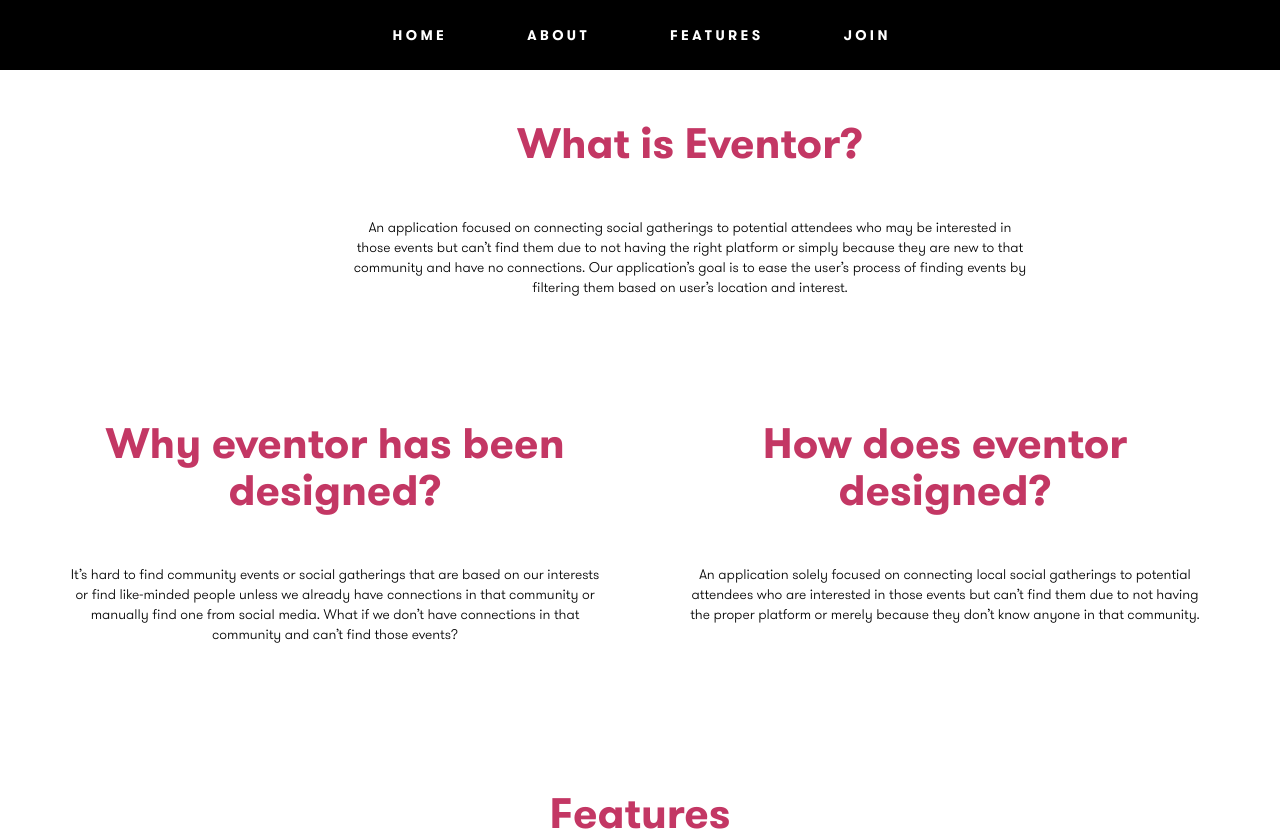
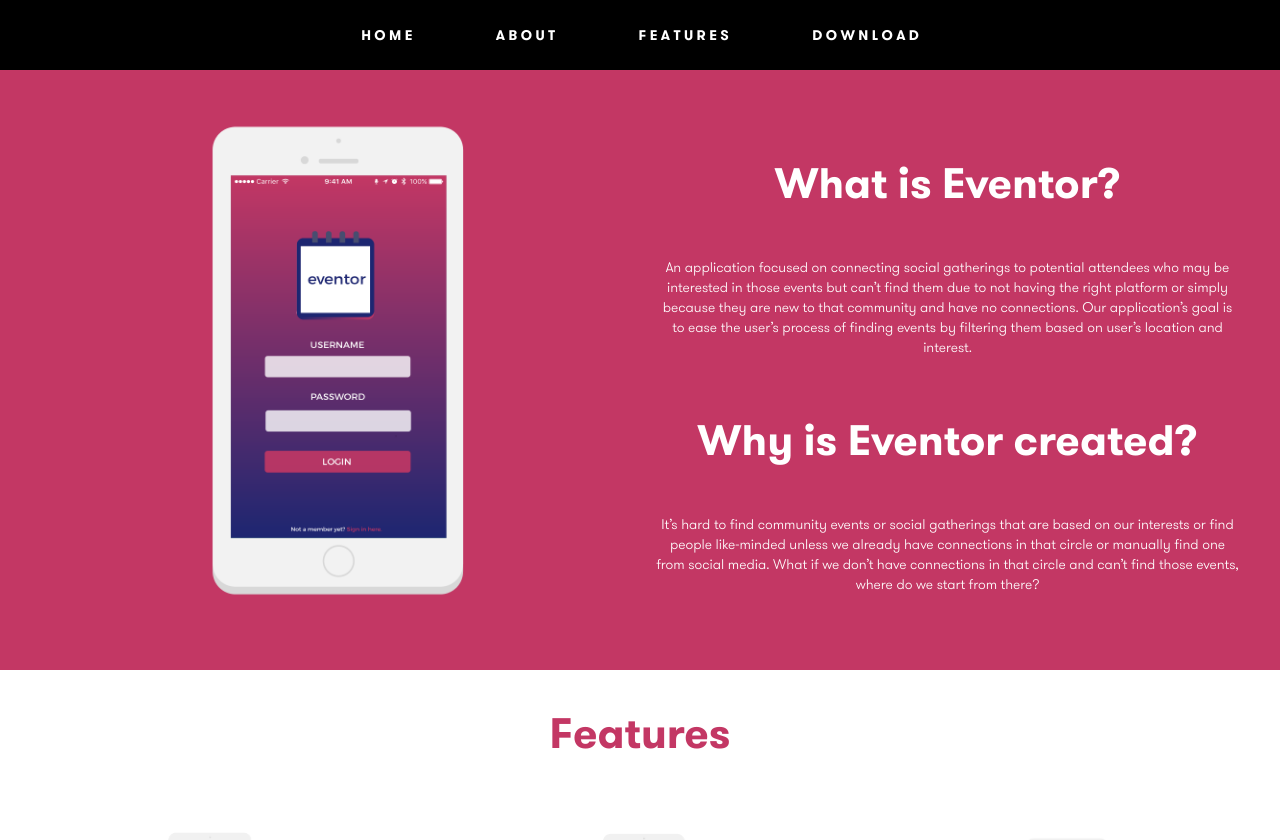
Before and after one commit to deco3500-2017/eventor, a plain HTML site: page promotional-website/index.html in a window 1280 px wide. Shown: the top 840 px of the page. Drawn offline with Linux system fonts and the light colour scheme.

Commit message:
Update on website.

```diff
--- a/promotional-website/index.html
+++ b/promotional-website/index.html
@@ -12,41 +12,45 @@
 				<li class="linavbar"><a class = "navbarlink" href = "index.html">H O M E</a></li>
 				<li class="linavbar"><a class = "navbarlink" href = "index.html#aboutdiv">A B O U T</a></li>
 				<li class="linavbar"><a class = "navbarlink" href = "index.html#featuresdiv">F E A T U R E S</a></li>
-				<li id = "liright" class="linavbar"><a class = "navbarlink" href = "joinnow.html">J O I N</a></li>
+				<li id = "liright" class="linavbar"><a class = "navbarlink" href = "index.html#purchasediv">D O W N L O A D</a></li>
 			</ul>
 		</div>
 
-		<div id = "aboutdiv">
-            <div id="about0">
-                    <h2 class = "title"> What is Eventor? </h2><br><br>
+        <div id = "aboutdiv">
+            <div id = "what">
+               <div class = "row">
+                <div class = "col-sm-6">
+                    <img class = "aboutimgs" src = "assets/abouteventor.png">
+                </div>
+                <div class = "col-sm-6">
+                    <div class = "row">
+                        <div class = "col-sm-12">
+                            <h2 class = "abouttitle"> What is Eventor? </h2><br><br>
                     <center>
-                        An application focused on connecting social gatherings to potential attendees who may be
-                        interested in those events but can’t find them due to not having the right platform or simply
+                        <p class = "desc">An application focused on connecting social gatherings to potential attendees who may be interested in those events but can’t find them due to not having the right platform or simply
                         because they are new to that community and have no connections. Our application’s goal is to
                         ease the user’s process of finding events by filtering them based on user’s location and interest.
-                    </center>
+                    </p></center>
+                        </div>
+
+                    </div>
+
+                    <div class = "row">
+                        <div class = "col-sm-12">
+                          <h2 class = "abouttitle"> Why is Eventor created? </h2><br><br>
+                    <center>
+                        <p class = "desc">It’s hard to find community events or social gatherings that are based on our interests or find people like-minded unless we already have connections in that circle or manually
+                        find one from social media. What if we don’t have connections in that circle and can’t find
+                        those events, where do we start from there?
+                        </p>
+                        </center>
+                        </div>
+                    </div>
+
+                </div>
+               </div>
             </div>
-            <div id = "about1">
-                    <h2 class = "title"> Why eventor has been designed? </h2><br><br>
-                    <center>
-                        It’s hard to find community events or social gatherings that are based on our interests
-                        or find like-minded people unless we already have connections in that community
-                        or manually find one from social media. What if we don’t have connections in that
-                        community and can’t find those events?
-                    </center>
-            </div>
-
-		<div id = "about2">
-                    <h2 class = "title"> How does eventor designed? </h2><br><br>
-                    <center>
-                        An application solely focused on connecting local social gatherings to potential
-                        attendees who are interested in those events but can’t find them due to not having
-                        the proper platform or merely because they don’t know anyone in that community.
-                    </center>
-		</div>
-
-		</div>
-
+        </div>
 
 
 		<div id = "featuresdiv">
--- a/promotional-website/style.css
+++ b/promotional-website/style.css
@@ -52,6 +52,10 @@
     padding-bottom: 10px;
 }
 
+.aboutimgs{
+    height: 500px;
+}
+
 .iconsabout{
     width: 450px;
     padding-bottom: 10px;
@@ -68,59 +72,26 @@
 }
 
 #aboutdiv{
-    padding-left: 10px;
-    padding-right: 10px;
+    padding-left: 40px;
+    padding-right: 40px;
     padding-top: 10px;
     padding-bottom: 10px;
     color: #000000;
     font-family: "GT Walsheim Light";
+    background-color: #c33764;
+    height: 600px;
 }
 
-#about0{
-    padding-left: 10px;
-    padding-right: 10px;
-    padding-top: 10px;
-    padding-bottom: 10px;
-    margin-left: 330px;
-    color: #000000;
-    font-family: "GT Walsheim Light";
-    width: 700px;
-    height: 300px;
-    text-align: center;
-    margin-top: 10px;
-}
-
-#about1{
-    padding-left: 10px;
-    padding-right: 10px;
-    padding-top: 10px;
-    padding-bottom: 10px;
-    color: #000000;
-    font-family: "GT Walsheim Light";
-    width: 550px;
-    height: 400px;
-    text-align: center;
-    float: left;
-    margin-left: 50px;
-}
-
-#about2{
-    padding-left: 10px;
-    padding-right: 10px;
-    padding-top: 10px;
-    padding-bottom: 10px;
-    color: #000000;
-    font-family: "GT Walsheim Light";
-    width: 550px;
-    margin-right: 50px;
-    height: 400px;
-    text-align: center;
-    float: right;
-}
 
 #video{
 	width: 600px;
 	height: 400px;
+}
+
+.abouttitle {
+    font-size: 32pt;
+    font-family: "GT Walsheim Bold";
+    color: #fff;
 }
 
 .title {
@@ -129,6 +100,9 @@
     color: #c33764;
 }
 
+.desc{
+    color: #fff;
+}
 
 #featurestable{
     border: 1px solid #000;
@@ -171,11 +145,6 @@
 	padding: 0;
 }
 
-#navbarlogo{
-	width: 50px;
-	padding: 0;
-	padding-bottom: 10px;
-}
 
 .linavbar{
 	display: inline-block;
@@ -200,7 +169,6 @@
 #featuresdiv  {
     background-color: #fff;
     width: 100%;
-    height: 900px;
     padding-left: 10px;
     padding-right: 10px;
 }
@@ -232,9 +200,15 @@
     font-family: "GT Walsheim Bold";
 }
 
+#what{
+    height: 300px;
+    padding-top: 0px;
+    margin-top: 0px;
+}
+
 .btn-default:hover{
-    background-color: #1d2671;
-    color: #fff;
+    background-color: #fff;
+    color: #c33764;
     text-align: center;
 }
 
@@ -263,12 +237,13 @@
 }
 
 #purchasediv {
-    background-color: #282625;
+    /**background-color: #282625;**/
+    background-color: #1d2671;
     margin-top: 50px;
     height: 410px;
     width: 100%;
     padding-right: 30px;
-    border: 1px black solid;
+    border: 1px #c33764 solid;
 }
 
 
```
